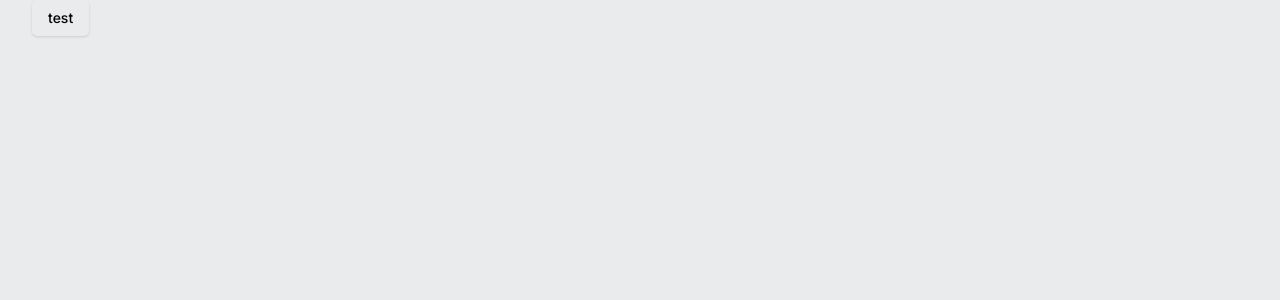
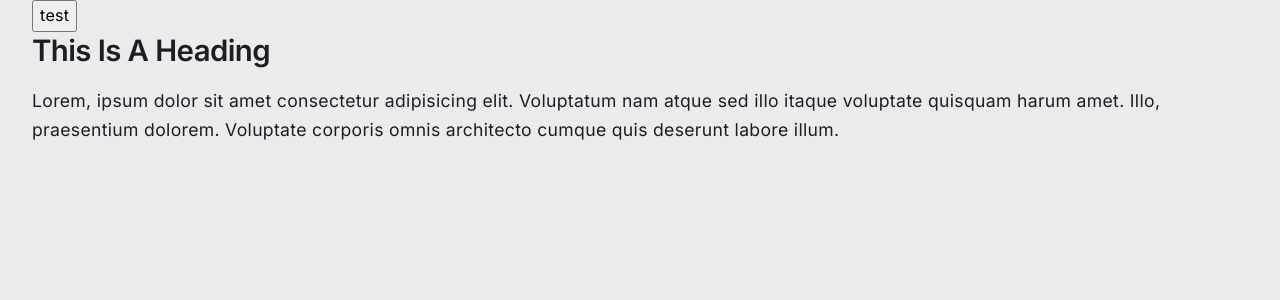
Before and after one commit to ymhaah/Hefnawy-Studio, a Next.js app: page / in a window 1280 px wide. Shown: the top 300 px of the page. Built offline with nearby package versions, Linux system fonts and the light colour scheme; a web font is replaced by a local one.

Commit message:
style: font size with clamp

```diff
--- a/src/app/page.tsx
+++ b/src/app/page.tsx
@@ -12,6 +12,13 @@ export default async function Home() {
         <main className="h-[500vh] w-full">
             <div className="Container">
                 <Button>test</Button>
+                <h2>this is a heading</h2>
+                <p>
+                    Lorem, ipsum dolor sit amet consectetur adipisicing elit.
+                    Voluptatum nam atque sed illo itaque voluptate quisquam
+                    harum amet. Illo, praesentium dolorem. Voluptate corporis
+                    omnis architecto cumque quis deserunt labore illum.
+                </p>
             </div>
         </main>
     );
--- a/src/style/components/_loading.scss
+++ b/src/style/components/_loading.scss
@@ -23,13 +23,13 @@ $glitch-steps: 25; // ? max is 100 before it gets too much
         }
         .logo_main {
             h1 {
-                font-size: 2rem;
+                font-size: var(--fs-md);
                 font-family: var(--ff-rakkas);
             }
         }
         .logo_studio {
             h1 {
-                font-size: 10rem;
+                font-size: var(--fs-xxxl);
                 font-family: var(--ff-modern_society);
             }
         }
--- a/src/style/global/_normalies.scss
+++ b/src/style/global/_normalies.scss
@@ -2,30 +2,30 @@
 @use "./typography.scss" as *;
 @use "../util/index" as *;
 
-@tailwind base;
-@tailwind components;
-@tailwind utilities;
+// @tailwind base;
+// @tailwind components;
+// @tailwind utilities;
 
 // @include flex(r, c, c);
 // @include flexForPhon(Hero, cr);
 // @include grid(2, 2, fr, 1rem)
 
-@layer base {
-    :root {
-        --chart-1: 12 76% 61%;
-        --chart-2: 173 58% 39%;
-        --chart-3: 197 37% 24%;
-        --chart-4: 43 74% 66%;
-        --chart-5: 27 87% 67%;
-    }
-    .dark {
-        --chart-1: 220 70% 50%;
-        --chart-2: 160 60% 45%;
-        --chart-3: 30 80% 55%;
-        --chart-4: 280 65% 60%;
-        --chart-5: 340 75% 55%;
-    }
-}
+// @layer base {
+//     :root {
+//         --chart-1: 12 76% 61%;
+//         --chart-2: 173 58% 39%;
+//         --chart-3: 197 37% 24%;
+//         --chart-4: 43 74% 66%;
+//         --chart-5: 27 87% 67%;
+//     }
+//     .dark {
+//         --chart-1: 220 70% 50%;
+//         --chart-2: 160 60% 45%;
+//         --chart-3: 30 80% 55%;
+//         --chart-4: 280 65% 60%;
+//         --chart-5: 340 75% 55%;
+//     }
+// }
 
 // @layer base {
 //     * {
@@ -77,7 +77,7 @@ body {
 @supports not (overflow: clip) {
     html,
     body {
-        overflow: hidden;
+        overflow-x: hidden;
     }
 }
 html,
@@ -109,23 +109,19 @@ body {
 // 	scroll-snap-align: start;
 // 	// scroll-margin: 10vh;
 // }
-li,
-ul {
-    list-style-type: none;
-    margin: 0;
-    padding: 0;
-    a {
-        text-decoration: none;
-    }
+
+::selection {
+    background-color: var(--primary-clr);
+    color: var(--bg-clr);
 }
+::-webkit-selection {
+    background-color: var(--primary-clr);
+    color: var(--bg-clr);
+}
+
 ::-moz-focus-inner {
     border: none;
 }
-
-// ::-webkit-scrollbar {
-
-// }
-
 :focus {
     outline: none;
 }
@@ -147,6 +143,17 @@ ul {
     opacity: 0.8;
     cursor: not-allowed !important;
 }
+
+li,
+ul {
+    list-style-type: none;
+    margin: 0;
+    padding: 0;
+    a {
+        text-decoration: none;
+    }
+}
+
 input,
 button,
 textarea,
@@ -156,6 +163,7 @@ select {
     letter-spacing: inherit;
     word-spacing: inherit;
 }
+
 img {
     max-width: 100%;
     block-size: auto;
@@ -181,75 +189,75 @@ img {
     isolation: isolate;
 }
 svg {
-    width: var(--icon-size);
-    height: var(--icon-size);
-    aspect-ratio: 1;
-    fill: var(--icon-clr);
-    color: var(--icon-clr);
+    // width: var(--icon-size);
+    // height: var(--icon-size);
+    // aspect-ratio: 1;
+    // fill: var(--icon-clr);
+    // color: var(--icon-clr);
 }
-.input-wrapper {
-    width: 100%;
-    position: relative;
-    @include flex(c, sb, fs);
-    gap: 0.2em;
-    margin-block-start: 0.6em;
-    #input-date {
-        cursor: pointer;
-    }
-}
-.form-input {
-    border: 0.1em solid var(--mono-clr);
-    border-radius: var(--radius);
-    padding: 0.35em 0.55em;
-    width: 100%;
-    background-color: var(--bg-clr);
-    caret-color: var(--primary-clr);
-    box-shadow: 0 0 0 -0.1em var(--bg-clr), 0 0 0 -0.2em var(--primary-clr);
-    transition: box-shadow var(--time-fast) var(--animation);
-}
-.form-label {
-    position: relative;
-    text-transform: uppercase;
-    font-size: 0.7em;
-    letter-spacing: 0.05em;
-    margin-inline: 0.45em;
-    padding: 0.1em 0.35em;
-}
-.form-label.required::after {
-    content: "*";
-    position: absolute;
-    top: -10%;
-    right: -3px;
-    font-size: 1em;
-    color: var(--error-clr);
-    user-select: none;
-}
-.form-input:focus {
-    outline: none;
-    box-shadow: 0 0 0 0.2em var(--bg-clr), 0 0 0 0.3em var(--primary-clr);
-}
-.form-input::placeholder {
-    user-select: none;
-}
-.form-input::selection {
-    background: var(--primary-clr);
-    color: var(--bg-clr);
-}
-form {
-    @include flex(c, c, fs);
-    font-size: var(--fs-s);
-    gap: 0.8em;
-    text-align: left;
-    p[date-form-error="waiting"] {
-        color: var(--txt-clr);
-    }
-    p[date-form-error="error"] {
-        color: var(--error-clr);
-    }
-    p[date-form-error="success"] {
-        color: var(--success-clr);
-    }
-}
+// .input-wrapper {
+//     width: 100%;
+//     position: relative;
+//     @include flex(c, sb, fs);
+//     gap: 0.2em;
+//     margin-block-start: 0.6em;
+//     #input-date {
+//         cursor: pointer;
+//     }
+// }
+// .form-input {
+//     border: 0.1em solid var(--mono-clr);
+//     border-radius: var(--radius);
+//     padding: 0.35em 0.55em;
+//     width: 100%;
+//     background-color: var(--bg-clr);
+//     caret-color: var(--primary-clr);
+//     box-shadow: 0 0 0 -0.1em var(--bg-clr), 0 0 0 -0.2em var(--primary-clr);
+//     transition: box-shadow var(--time-fast) var(--animation);
+// }
+// .form-label {
+//     position: relative;
+//     text-transform: uppercase;
+//     font-size: 0.7em;
+//     letter-spacing: 0.05em;
+//     margin-inline: 0.45em;
+//     padding: 0.1em 0.35em;
+// }
+// .form-label.required::after {
+//     content: "*";
+//     position: absolute;
+//     top: -10%;
+//     right: -3px;
+//     font-size: 1em;
+//     color: var(--error-clr);
+//     user-select: none;
+// }
+// .form-input:focus {
+//     outline: none;
+//     box-shadow: 0 0 0 0.2em var(--bg-clr), 0 0 0 0.3em var(--primary-clr);
+// }
+// .form-input::placeholder {
+//     user-select: none;
+// }
+// .form-input::selection {
+//     background: var(--primary-clr);
+//     color: var(--bg-clr);
+// }
+// form {
+//     @include flex(c, c, fs);
+//     font-size: var(--fs-s);
+//     gap: 0.8em;
+//     text-align: left;
+//     p[date-form-error="waiting"] {
+//         color: var(--txt-clr);
+//     }
+//     p[date-form-error="error"] {
+//         color: var(--error-clr);
+//     }
+//     p[date-form-error="success"] {
+//         color: var(--success-clr);
+//     }
+// }
 .button {
     width: fit-content;
     height: fit-content;
@@ -264,13 +272,12 @@ form {
     overflow: hidden;
     appearance: button;
     padding: max(0.85em, 0.85rem) max(2em, 2rem);
-    padding: 0.65em 1.5em;
     user-select: none;
     cursor: pointer;
     text-decoration: none;
     text-transform: capitalize;
     font-weight: var(--fw-l);
-    font-size: var(--fs-s);
+    font-size: var(--fs-sm);
     line-height: 1;
     border-radius: var(--radius);
     background-color: var(--accent-clr, hsla(0, 0%, 100%, 0));
@@ -284,6 +291,11 @@ form {
     .button {
         width: max-content;
         height: max-content;
+    }
+}
+@supports not (padding: max(0.85em, 0.85rem) max(2em, 2rem)) {
+    .button {
+        padding: 0.65em 1.5em;
     }
 }
 .btn-primary {
@@ -330,6 +342,24 @@ form {
 }
 .Button:not(:last-child) {
     margin: 0 0 1rem 0;
+}
+.button.icon-only {
+    padding: max(1em, 1rem);
+    box-shadow: none;
+}
+
+// .Button:has(img, svg) {
+// }
+// .Button:where(:hover, :active):not(:has(img, svg)) {
+// }
+// .Button:has(img, svg):where(:hover, :active) {
+// }
+.button:active {
+    transform: scale(0.95);
+}
+:where(.button:not(:last-of-type)) {
+    margin-right: var(--gap);
+    margin-top: 0;
 }
 
 .txt-animation {
--- a/src/style/global/_typography.scss
+++ b/src/style/global/_typography.scss
@@ -9,102 +9,154 @@
 */
 :root {
     // ? font sizes
-    --fs-s: var(--fs-100);
-    --fs-m: var(--fs-300);
-    --fs-l: var(--fs-500);
-    --fs-xl: var(--fs-700);
-    --fs-xxl: var(--fs-900);
-
-    // clamp(16px, 1.2vw, 19px)
+    --fs-sm: clamp(0.58rem, 0.13vi + 0.55rem, 0.66rem); // 0.66rem -> 9.28px
+    --fs-base: clamp(0.88rem, 0.4vi + 0.78rem, 1.13rem); // 1.13rem -> 14.08px
+    --fs-md: clamp(1.31rem, 0.96vi + 1.07rem, 1.91rem); // 1.91rem -> 20.96px
+    --fs-lg: clamp(1.97rem, 2.05vi + 1.46rem, 3.25rem); // 3.25rem -> 31.52px
+    --fs-xl: clamp(2.95rem, 4.12vi + 1.92rem, 5.53rem); // 5.53rem -> 47.2px
+    --fs-xxl: clamp(4.43rem, 7.95vi + 2.44rem, 9.4rem); // 9.4rem -> 70.88px
+    --fs-xxxl: clamp(
+        6.64rem,
+        14.93vi + 2.91rem,
+        15.97rem
+    ); // 15.97rem -> 106.24px
 
     // ? Weights
     --fw-l: 300;
     --fw-m: 400;
-    --fw-b: 700;
+    --fw-b: 600;
+}
+
+// ? Fallback for browsers that don’t support `vi`
+@supports not (width: 1vi) {
+    :root {
+        --fs-sm: clamp(0.58rem, 0.13vw + 0.55rem, 0.66rem);
+        --fs-base: clamp(0.88rem, 0.4vw + 0.78rem, 1.13rem);
+        --fs-md: clamp(1.31rem, 0.96vw + 1.07rem, 1.91rem);
+        --fs-lg: clamp(1.97rem, 2.05vw + 1.46rem, 3.25rem);
+        --fs-xl: clamp(2.95rem, 4.12vw + 1.92rem, 5.53rem);
+        --fs-xxl: clamp(4.43rem, 7.95vw + 2.44rem, 9.4rem);
+        --fs-xxxl: clamp(6.64rem, 14.93vw + 2.91rem, 15.97rem);
+    }
+}
+// ?  For browsers that don't support clamp
+@supports not (font-size: clamp(1rem, 1vw, 1rem)) {
+    :root {
+        --fs-sm: 0.58rem;
+        --fs-base: 0.88rem;
+        --fs-md: 1.31rem;
+        --fs-lg: 1.97rem;
+        --fs-xl: 2.95rem;
+        --fs-xxl: 4.43rem;
+        --fs-xxxl: 6.64rem;
+    }
+    @media screen and (min-width: 1400px) {
+        :root {
+            --fs-sm: 0.66rem;
+            --fs-base: 1.13rem;
+            --fs-md: 1.91rem;
+            --fs-lg: 3.25rem;
+            --fs-xl: 5.53rem;
+            --fs-xxl: 9.4rem;
+            --fs-xxxl: 15.97rem;
+        }
+    }
+}
+@media print {
+    :root {
+        --fs-sm: 0.66rem;
+        --fs-base: 1.13rem;
+        --fs-md: 1.91rem;
+        --fs-lg: 3.25rem;
+        --fs-xl: 5.53rem;
+        --fs-xxl: 9.4rem;
+        --fs-xxxl: 15.97rem;
+    }
 }
 
 body {
     font-family: var(--ff-inter);
+    color: var(--txt-clr);
     font-optical-sizing: auto;
     font-style: normal;
-    // line-height: 1.7;
+    line-height: 1.6;
+    letter-spacing: 0.02em;
     font-synthesis: none;
     font-optical-sizing: auto;
     text-rendering: optimizeLegibility;
     -webkit-font-smoothing: antialiased;
     -moz-osx-font-smoothing: grayscale;
 }
+:where(h1, h2, h3, h4, p, a:not(.Button), .Button, span) {
+    // margin: 0;
+    // letter-spacing: #{toRem(2px)};
+    // color: black;
+}
+:where(h1, h2, h3, h4, p, span):not(:last-child) {
+    margin: 0 0 0.5rem 0;
+}
+:where(h1, h2, h3, h4) {
+    text-wrap: balance;
+    hyphens: auto;
+    font-weight: var(--fw-b); /* Bolder for headings */
+    letter-spacing: -0.02em; /* Tighten letter-spacing for headings */
+    line-height: 1.3;
+    text-transform: capitalize;
+}
+h1,
+h2,
+.h1 {
+    font-size: var(--fs-md);
+    font-weight: var(--fw-b);
+}
 
-// :where(h1, h2, h3, h4, p, a:not(.Button), .Button, span) {
-//     margin: 0;
-//     letter-spacing: #{toRem(2px)};
-//     color: black;
+h3,
+.h3 {
+    font-size: var(--fs-md);
+    font-weight: var(--fw-b);
+}
+h4,
+.h4 {
+    font-size: var(--fs-base);
+    font-weight: var(--fw-b);
+}
+p,
+.p,
+a:not(.Button) {
+    font-size: var(--fs-base);
+    font-weight: var(--fw-m);
+}
+a:not(.Button) {
+    text-decoration: none;
+}
+// .fs-s {
+//     font-size: var(--fs-100);
 // }
-// :where(h1, h2, h3, h4, p, span):not(:last-child) {
-//     margin: 0 0 1rem 0;
+// .fs-m {
+//     font-size: var(--fs-200);
 // }
-// :where(h1, h2, h3, h4) {
-//     font-family: var(--ff-inter);
-//     text-wrap: balance;
+// .fs-l {
+//     font-size: var(--fs-500);
 // }
-// h1,
-// .h1 {
-//     font-size: var(--fs-l);
+// .fs-xl {
+//     font-size: var(--fs-700);
+// }
+// .fs-xxl {
+//     font-size: var(--fs-900);
+// }
+// .fw-l {
+//     font-weight: var(--fw-l);
+// }
+// .fw-m {
+//     font-weight: var(--fw-m);
+// }
+// .fw-b {
 //     font-weight: var(--fw-b);
 // }
-// h2,
-// .h2 {
-//     font-size: var(--fs-l);
-//     font-weight: var(--fw-b);
+// .link {
+//     text-decoration: underline !important;
+//     color: var(--accent-clr) !important;
 // }
-// h3,
-// .h3 {
-//     font-size: var(--fs-m);
-//     font-weight: var(--fw-m);
-// }
-// h4,
-// .h4 {
-//     font-size: var(--fs-s);
-//     font-weight: var(--fw-m);
-// }
-// p,
-// .p {
-//     font-size: var(--fs-s);
-//     font-weight: var(--fw-l);
-// }
-// a:not(.Button) {
-//     font-size: var(--fs-s);
-//     font-weight: var(--fw-m);
-//     text-decoration: none;
-// }
-.fs-s {
-    font-size: var(--fs-100);
-}
-.fs-m {
-    font-size: var(--fs-200);
-}
-.fs-l {
-    font-size: var(--fs-500);
-}
-.fs-xl {
-    font-size: var(--fs-700);
-}
-.fs-xxl {
-    font-size: var(--fs-900);
-}
-.fw-l {
-    font-weight: var(--fw-l);
-}
-.fw-m {
-    font-weight: var(--fw-m);
-}
-.fw-b {
-    font-weight: var(--fw-b);
-}
-.link {
-    text-decoration: underline !important;
-    color: var(--accent-clr) !important;
-}
 // .link:hover,
 // .link:focus {
 // }
@@ -117,13 +169,3 @@ body {
 // 	-webkit-text-fill-color: transparent;
 // 	-moz-text-fill-color: transparent;
 // }
-@media print {
-    :root {
-        --fs-s: 12px; /* 1rem */
-        --fs-m: 16px; /* 1.3rem */
-        --fs-l: 22px; /* 1.7rem */
-        --fs-xl: 30px; /* 2.3rem */
-        --fs-xxl: 40px; /* 3.1rem */
-        --fs-3xl: calc(24px + 4vw); /* Adjust as needed */
-    }
-}
```
Also changed, not shown: src/components/ui/button.module.scss (deleted, +0 -63 lines), 1 other file (tests, documents, lock files or other folders).
